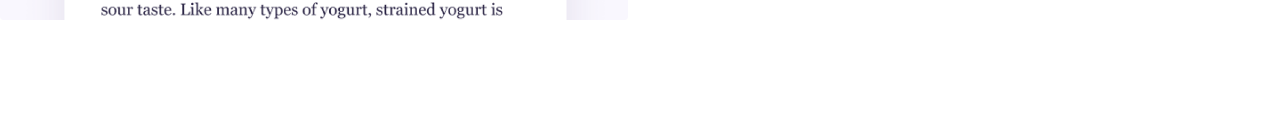
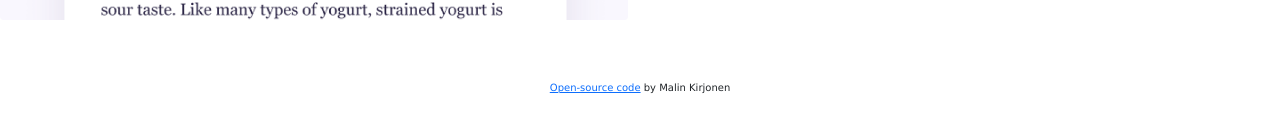
Before and after one commit to MalinKirjonen/my-portfolio, a plain HTML site: page index.html in a window 1280 px wide. Shown: the part 2244-2377 px from the top of the page. Drawn offline with nearby package versions, Linux system fonts and the light colour scheme.

Commit message:
Added footer and link to Open source code

```diff
--- a/css/styles.css
+++ b/css/styles.css
@@ -24,6 +24,14 @@ h3 {
 p {
   font-size: 18px;
   line-height: 1.5;
+}
+
+footer {
+  margin-top: 50px;
+  font-family: "Lucida Sans", "Lucida Sans Regular", "Lucida Grande",
+    "Lucida Sans Unicode", Geneva, Verdana, sans-serif;
+  font-size: 10px;
+  padding: 10px;
 }
 
 .navigation-links {
--- a/index.html
+++ b/index.html
@@ -101,5 +101,10 @@
     </div>
 
     </div>
+    <footer class="text-center">
+        <a href="#" alt="open-source-link">Open-source code</a>
+     by Malin Kirjonen
+
+    </footer>
   </body>
 </html>
```
Also changed, not shown: about.html (+4 -0 lines).
